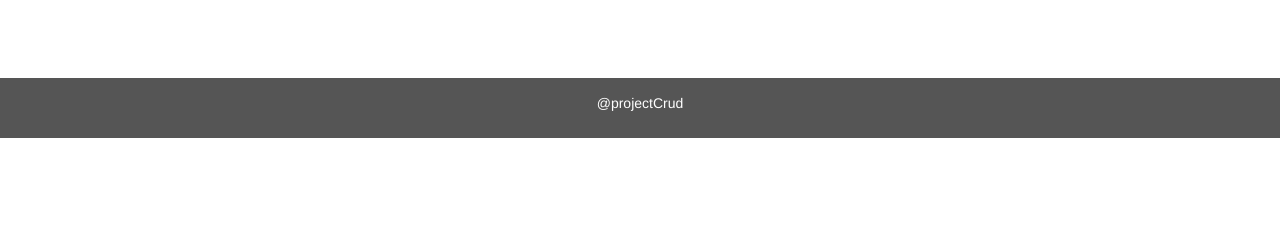
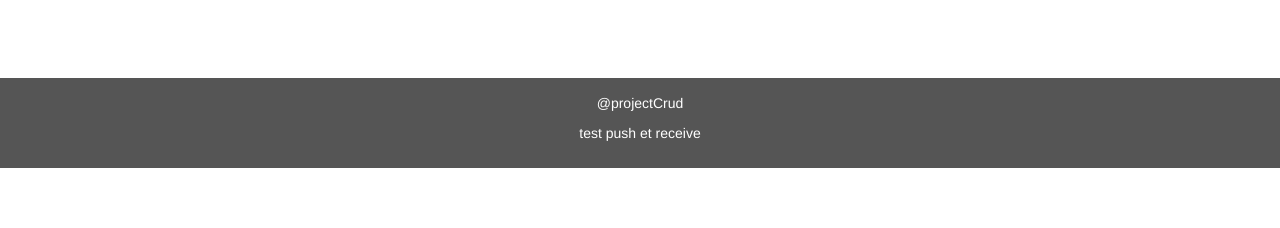
Before and after one commit to yassineguidara/test3, a PHP site: page /pays.php in a window 1280 px wide. Shown: the part 572-800 px from the top of the page. Run offline with PHP 8.4, Linux system fonts and the light colour scheme; data comes from the database, SQL or seed files in the repository.

Commit message:
test push et receive

```diff
--- a/footer.php
+++ b/footer.php
@@ -1,5 +1,6 @@
 <footer class="container-fluid text-center">
   <p>@projectCrud</p>
+  <p>test push et receive</p>
 </footer>
 
 </body>
```
